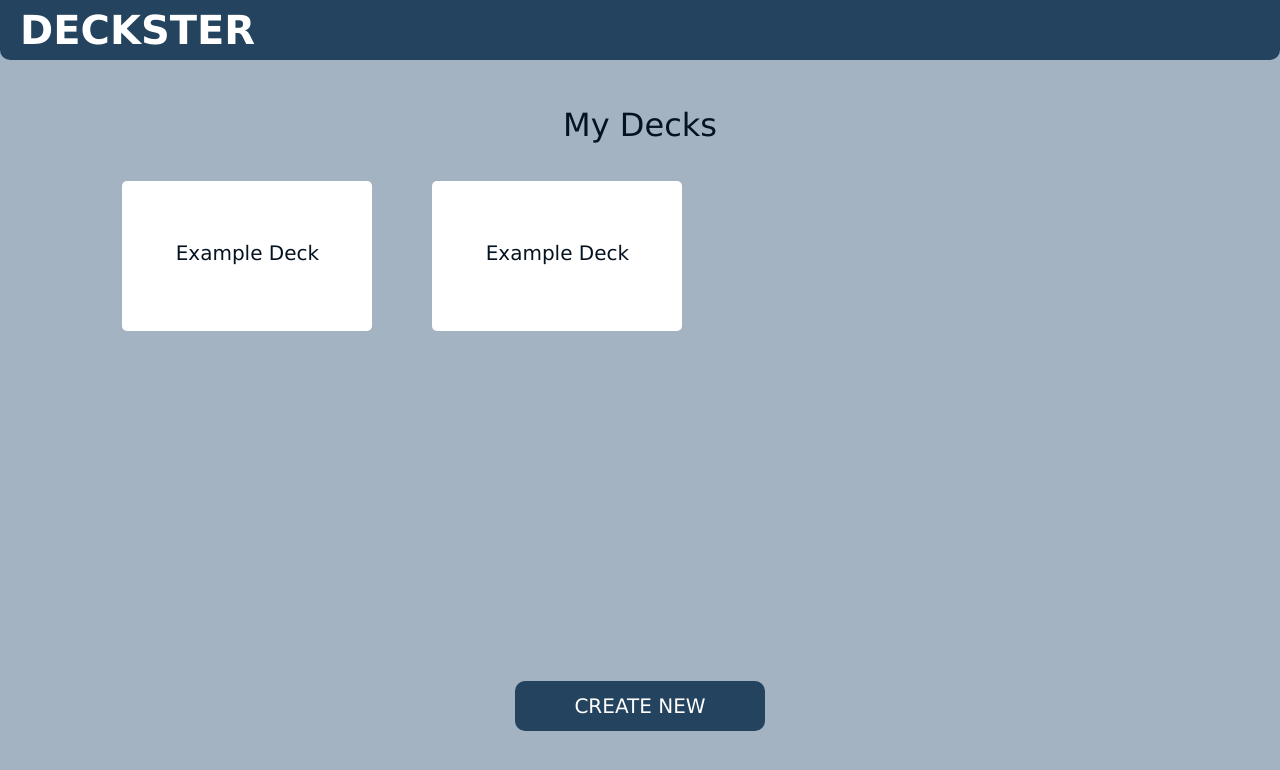
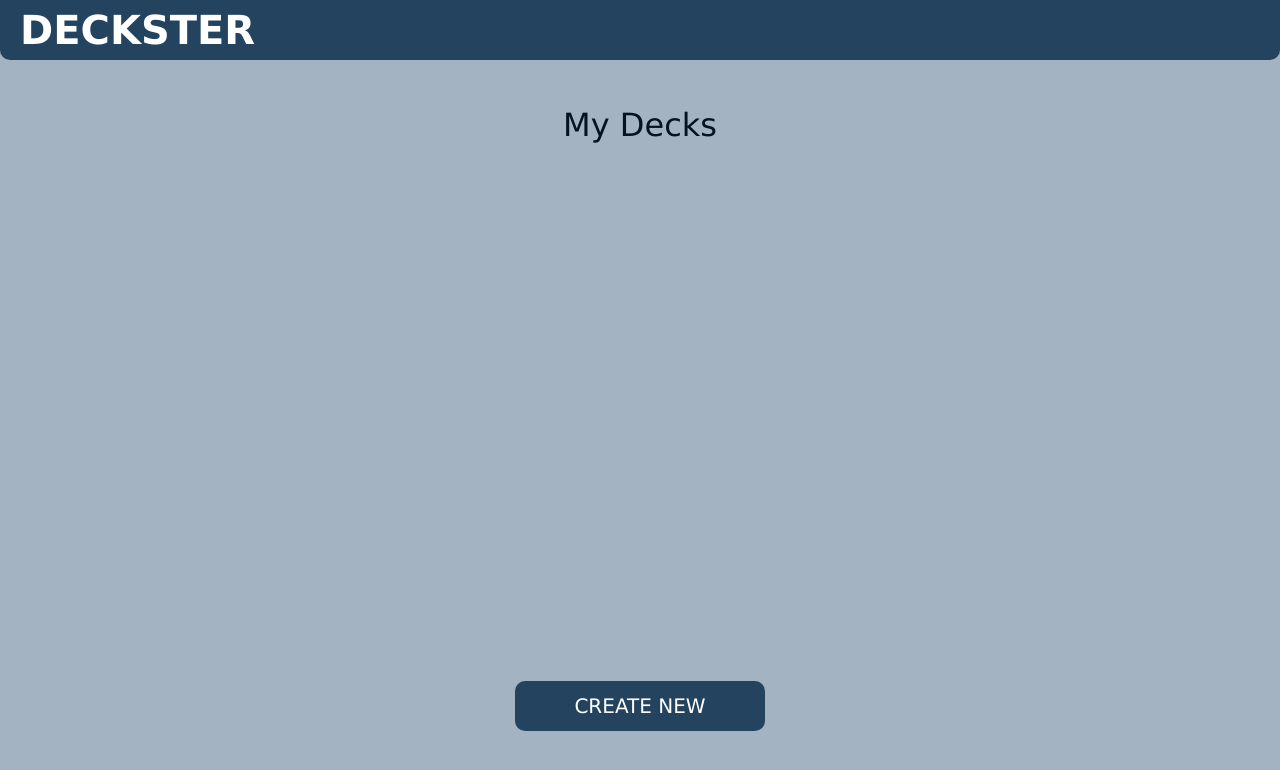
Before and after one commit to leyuh/deckster, a React (Create React App) app: page / in a window 1280 px wide. Shown: the top 770 px of the page. Built offline with nearby package versions, Linux system fonts and the light colour scheme.

Commit message:
separate interfaces

```diff
--- a/src/App.tsx
+++ b/src/App.tsx
@@ -5,24 +5,15 @@ import './styles/App.css';
 import { NavBar } from './components/NavBar';
 import { HomePage } from './components/HomePage';
 
+import Deck from './interfaces/Deck';
+
 
 function App() {
 
 
   const [currPage, setCurrPage] = useState<string>("Home");
 
-  const [decks, setDecks] = useState([
-    {
-      "name": "Example Deck",
-      "cardCount": 13,
-      "cards": [["front1", "back1"], ["front2", "back2"]],
-    },
-    {
-      "name": "Example Deck",
-      "cardCount": 13,
-      "cards": [["front1", "back1"], ["front2", "back2"]],
-    }
-  ]);
+  const [decks, setDecks] = useState<Deck[]>([]);
 
   return (
     <div id="app">
--- a/src/components/HomePage.tsx
+++ b/src/components/HomePage.tsx
@@ -1,12 +1,7 @@
 import React, { Dispatch, SetStateAction } from 'react';
 import '../styles/HomePage.css';
 
-interface Deck {
-    name: string;
-    cardCount: number;
-    cards: string[][];
-}
-
+import Deck from '../interfaces/Deck';
 
 interface HomePageProps {
     decks: Deck[];
--- /dev/null
+++ b/src/interfaces/Deck.tsx
@@ -0,0 +1,5 @@
+export default interface Deck {
+    name: string;
+    cardCount: number;
+    cards: string[][];
+}
```
